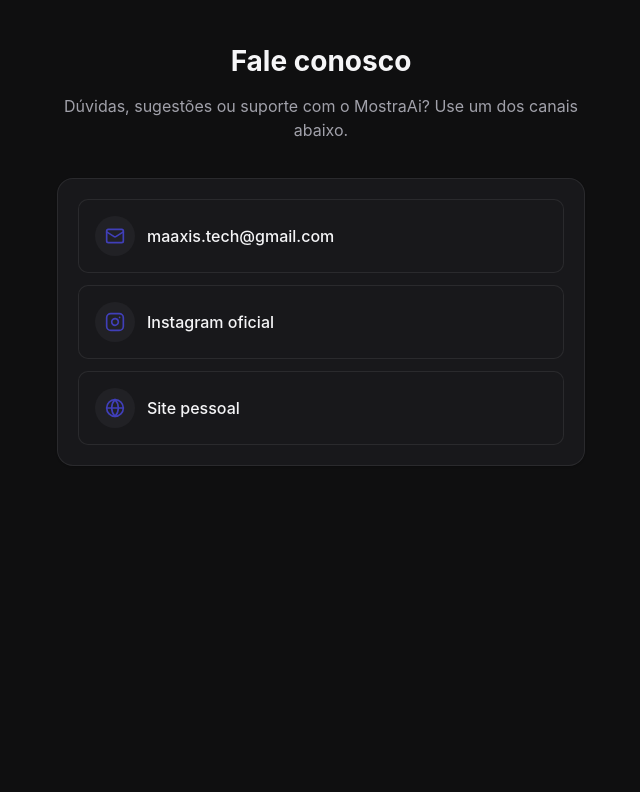
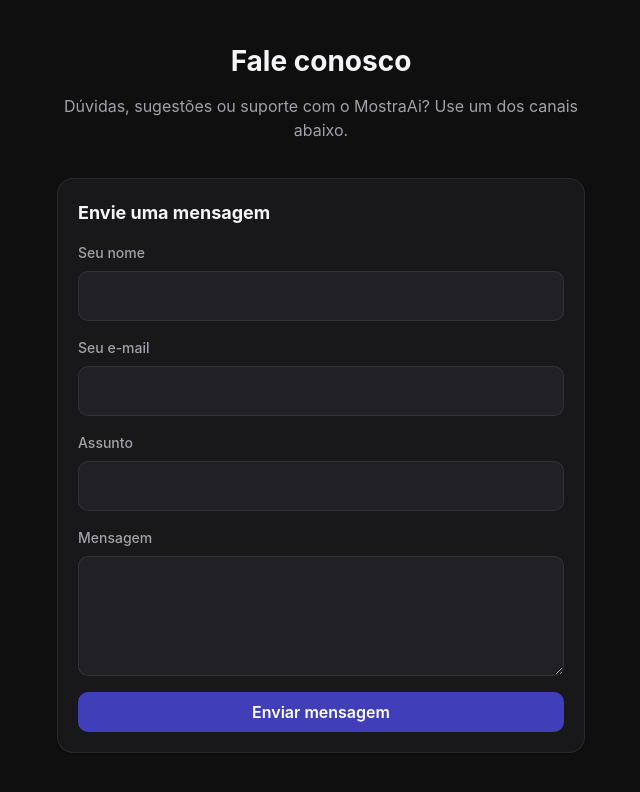
Before and after one commit to marco-duart/mostra-ai-web, a React (Vite) app: page /contact in a window 1280 px wide. Shown: the top 792 px of the page, without its empty margins (319-959 px from the left). Built offline with nearby package versions, Linux system fonts and the light colour scheme; no server answers.

Commit message:
feat(contact): add contact form

```diff
--- a/src/pages/ContactPage.tsx
+++ b/src/pages/ContactPage.tsx
@@ -1,9 +1,14 @@
-import { useEffect } from "react";
+import { useEffect, useState, type FormEvent } from "react";
 import { Instagram, Mail, Globe } from "lucide-react";
+import toast from "react-hot-toast";
 import { PageContent } from "@/components/layout/PageContent";
+import { Button } from "@/components/ui/Button";
 import { Card, Section } from "@/components/ui/Card";
+import { FieldGroup, FieldLabel, Input, Textarea } from "@/components/ui/Input";
 import { SITE } from "@/constants/site";
+import { accountService } from "@/services/account.service";
 import { styled } from "@/theme/stitches.config";
+import { parseApiMessage } from "@/utils/apiMessage";
 
 const Hero = styled("header", {
   padding: "$8 $4 $4",
@@ -57,6 +62,103 @@
   flexShrink: 0,
 });
 
+const FormTitle = styled("h2", {
+  margin: 0,
+  marginBottom: "$4",
+  fontSize: "$lg",
+  color: "$text",
+});
+
+function ContactForm() {
+  const [form, setForm] = useState({ name: "", email: "", subject: "", message: "" });
+  const [loading, setLoading] = useState(false);
+  const [sent, setSent] = useState(false);
+
+  const set = (field: keyof typeof form) => (value: string) =>
+    setForm((current) => ({ ...current, [field]: value }));
+
+  const onSubmit = async (event: FormEvent) => {
+    event.preventDefault();
+    if (!form.name.trim() || !form.subject.trim() || !form.message.trim()) {
+      toast.error("Preencha nome, assunto e mensagem.");
+      return;
+    }
+    if (!/^\S+@\S+\.\S+$/.test(form.email.trim())) {
+      toast.error("Digite um e-mail válido para a gente responder.");
+      return;
+    }
+    setLoading(true);
+    try {
+      await accountService.sendContact({
+        name: form.name.trim(),
+        email: form.email.trim(),
+        subject: form.subject.trim(),
+        message: form.message.trim(),
+      });
+      setSent(true);
+    } catch (err) {
+      toast.error(parseApiMessage(err, "Não foi possível enviar agora. Tente pelo e-mail."));
+    } finally {
+      setLoading(false);
+    }
+  };
+
+  if (sent) {
+    return (
+      <>
+        <FormTitle>Mensagem enviada</FormTitle>
+        <p>Obrigado! Respondemos no e-mail que você informou assim que possível.</p>
+      </>
+    );
+  }
+
+  return (
+    <form onSubmit={onSubmit} noValidate>
+      <FormTitle>Envie uma mensagem</FormTitle>
+      <FieldGroup>
+        <FieldLabel htmlFor="contact_name">Seu nome</FieldLabel>
+        <Input
+          id="contact_name"
+          maxLength={120}
+          value={form.name}
+          onChange={(event) => set("name")(event.target.value)}
+        />
+      </FieldGroup>
+      <FieldGroup>
+        <FieldLabel htmlFor="contact_email">Seu e-mail</FieldLabel>
+        <Input
+          id="contact_email"
+          type="email"
+          maxLength={200}
+          value={form.email}
+          onChange={(event) => set("email")(event.target.value)}
+        />
+      </FieldGroup>
+      <FieldGroup>
+        <FieldLabel htmlFor="contact_subject">Assunto</FieldLabel>
+        <Input
+          id="contact_subject"
+          maxLength={150}
+          value={form.subject}
+          onChange={(event) => set("subject")(event.target.value)}
+        />
+      </FieldGroup>
+      <FieldGroup>
+        <FieldLabel htmlFor="contact_message">Mensagem</FieldLabel>
+        <Textarea
+          id="contact_message"
+          maxLength={3000}
+          value={form.message}
+          onChange={(event) => set("message")(event.target.value)}
+        />
+      </FieldGroup>
+      <Button type="submit" block disabled={loading}>
+        {loading ? "Enviando..." : "Enviar mensagem"}
+      </Button>
+    </form>
+  );
+}
+
 export function ContactPage() {
   useEffect(() => {
     document.title = `Contato - ${SITE.brand}`;
@@ -70,6 +172,12 @@
           Dúvidas, sugestões ou suporte com o {SITE.brand}? Use um dos canais abaixo.
         </Subtitle>
       </Hero>
+
+      <Section>
+        <Card>
+          <ContactForm />
+        </Card>
+      </Section>
 
       <Section>
         <Card>
```
